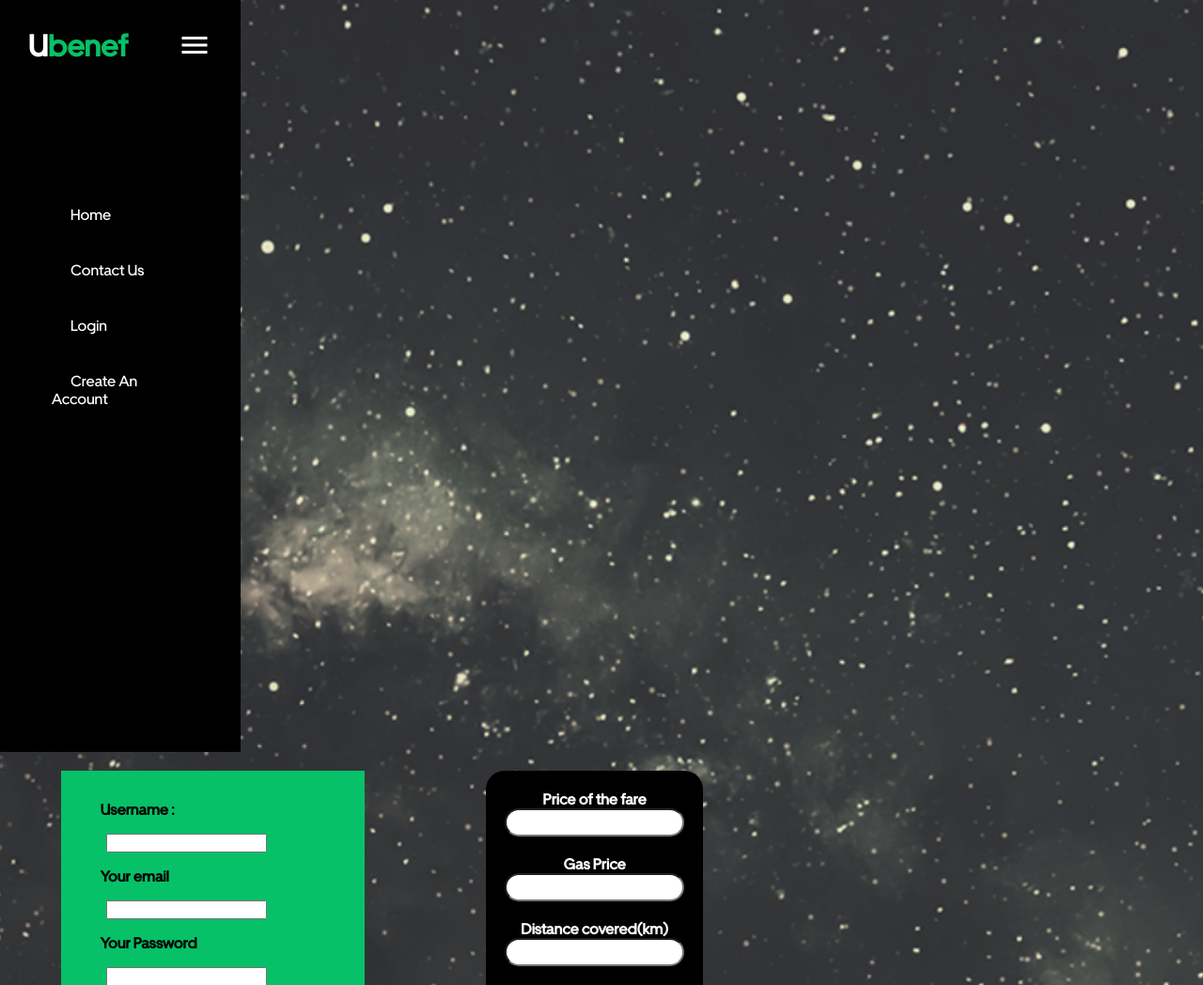
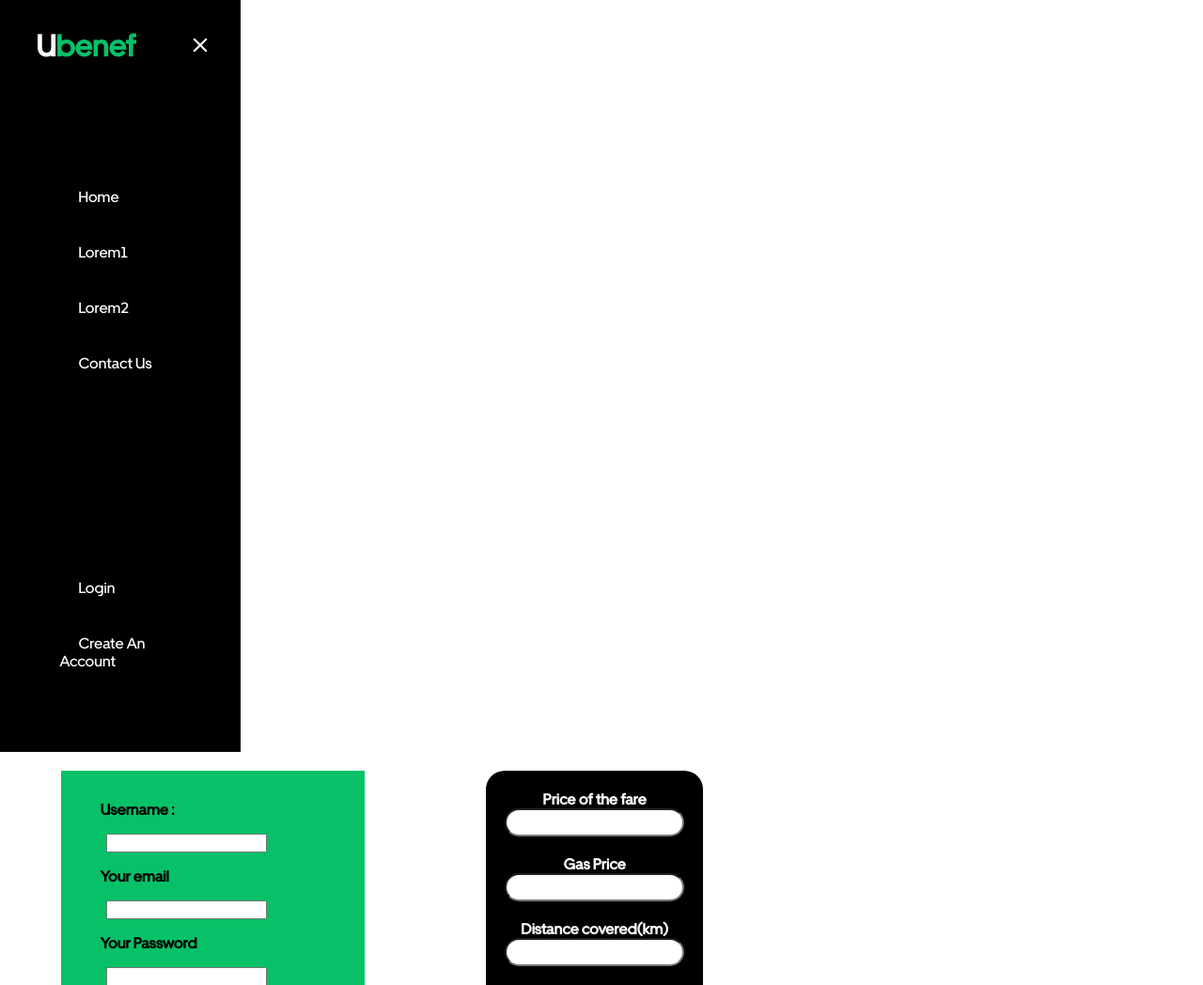
Before and after one commit to VincentELK/Ubenef, a PHP site: page / in a window 1280 px wide. Shown: the top 1048 px of the page at 94% size. Run offline with PHP 8.4, Linux system fonts and the light colour scheme.

Commit message:
amélioration de la nav

```diff
--- a/index.html
+++ b/index.html
@@ -1,6 +1,17 @@
 <!DOCTYPE html>
 <html lang="fr eng">
   <head>
+    <!-- ---------------------------------icons -->
+
+    <link
+      rel="stylesheet"
+      href="https://fonts.googleapis.com/css2?family=Material+Symbols+Outlined:opsz,wght,FILL,GRAD@24,400,0,0"
+    />
+    <link
+      rel="stylesheet"
+      href="https://fonts.googleapis.com/css2?family=Material+Symbols+Outlined:opsz,wght,FILL,GRAD@24,400,0,0"
+    />
+    <!-- --------------------------------- -->
     <link rel="stylesheet" href="style.css" />
     <link rel="manifest" href="manifest.json" />
     <meta charset="UTF-8" />
@@ -11,10 +22,14 @@
     <header>
       <div class="nav-container">
         <div class="nav-logo-container">
+          <div class="nav-logo-icon-container">
             <h1 class="nav-title"><span class="white-title">U</span>benef</h1>
+          </div>
+
           <div class="nav-btn">
+            <div class="nav-btn-open">
               <svg
-              id="nav-btn"
+                id="nav-btn-open"
                 xmlns="http://www.w3.org/2000/svg"
                 height="36"
                 viewBox="0 -960 960 960"
@@ -25,38 +40,130 @@
                 />
               </svg>
             </div>
+            <div class="nav-btn-close">
+              <svg
+                id="nav-btn-close"
+                xmlns="http://www.w3.org/2000/svg"
+                height="36"
+                viewBox="0 -960 960 960"
+                width="36"
+              >
+                <path
+                  d="m256-200-56-56 224-224-224-224 56-56 224 224 224-224 56 56-224 224 224 224-56 56-224-224-224 224Z"
+                />
+              </svg>
+            </div>
+          </div>
         </div>
 
         <nav class="menu-nav">
           <ul>
-            <<<<<<< HEAD
             <div class="li-container">
               <li>
                 <div class="home_btn">
-                  <a href="./index.html">Home</a>
+                  <a href="./index.html"> Home </a>
+                  <svg
+                    xmlns="http://www.w3.org/2000/svg"
+                    height="24"
+                    viewBox="0 -960 960 960"
+                    width="24"
+                  >
+                    <path
+                      d="M240-200h120v-240h240v240h120v-360L480-740 240-560v360Zm-80 80v-480l320-240 320 240v480H520v-240h-80v240H160Zm320-350Z"
+                    />
+                  </svg>
+                </div>
+              </li>
+            </div>
+            <div class="li-container">
+              <li>
+                <div class="lorem1_btn">
+                  <a href="#">Lorem1 </a>
+
+                  <svg
+                    xmlns="http://www.w3.org/2000/svg"
+                    height="24"
+                    viewBox="0 -960 960 960"
+                    width="24"
+                  >
+                    <path
+                      d="M424-320q0-81 14.5-116.5T500-514q41-36 62.5-62.5T584-637q0-41-27.5-68T480-732q-51 0-77.5 31T365-638l-103-44q21-64 77-111t141-47q105 0 161.5 58.5T698-641q0 50-21.5 85.5T609-475q-49 47-59.5 71.5T539-320H424Zm56 240q-33 0-56.5-23.5T400-160q0-33 23.5-56.5T480-240q33 0 56.5 23.5T560-160q0 33-23.5 56.5T480-80Z"
+                    />
+                  </svg>
+                </div>
+              </li>
+            </div>
+            <div class="li-container">
+              <li>
+                <div class="lorem2_btn">
+                  <a href="#">Lorem2 </a>
+
+                  <svg
+                    xmlns="http://www.w3.org/2000/svg"
+                    height="24"
+                    viewBox="0 -960 960 960"
+                    width="24"
+                  >
+                    <path
+                      d="M424-320q0-81 14.5-116.5T500-514q41-36 62.5-62.5T584-637q0-41-27.5-68T480-732q-51 0-77.5 31T365-638l-103-44q21-64 77-111t141-47q105 0 161.5 58.5T698-641q0 50-21.5 85.5T609-475q-49 47-59.5 71.5T539-320H424Zm56 240q-33 0-56.5-23.5T400-160q0-33 23.5-56.5T480-240q33 0 56.5 23.5T560-160q0 33-23.5 56.5T480-80Z"
+                    />
+                  </svg>
                 </div>
               </li>
             </div>
             <div class="li-container">
               <li>
                 <div class="contact_btn">
-                  <a href="#">Contact Us</a>
+                  <a href="#">Contact Us </a>
+                  <svg
+                    xmlns="http://www.w3.org/2000/svg"
+                    height="24"
+                    viewBox="0 -960 960 960"
+                    width="24"
+                  >
+                    <path
+                      d="M160-160q-33 0-56.5-23.5T80-240v-480q0-33 23.5-56.5T160-800h640q33 0 56.5 23.5T880-720v480q0 33-23.5 56.5T800-160H160Zm320-280L160-640v400h640v-400L480-440Zm0-80 320-200H160l320 200ZM160-640v-80 480-400Z"
+                    />
+                  </svg>
                 </div>
               </li>
             </div>
+            <!-- -------------- -->
+            <div class="log-nav">
               <div class="li-container">
                 <li>
                   <div class="login_btn">
-                  <a href="#">Login</a>
+                    <a href="#">Login </a>
+                    <svg
+                      xmlns="http://www.w3.org/2000/svg"
+                      height="24"
+                      viewBox="0 -960 960 960"
+                      width="24"
+                    >
+                      <path
+                        d="M480-120v-80h280v-560H480v-80h280q33 0 56.5 23.5T840-760v560q0 33-23.5 56.5T760-120H480Zm-80-160-55-58 102-102H120v-80h327L345-622l55-58 200 200-200 200Z"
+                      />
+                    </svg>
                   </div>
                 </li>
               </div>
-            <div class="li-container">
+              <div class="li-container create-account">
                 <li>
                   <div class="create_account_btn">
-                  <a href="#">Create An Account</a>
+                    <a href="#">Create An Account </a>
+                    <svg
+                      xmlns="http://www.w3.org/2000/svg"
+                      height="24"
+                      viewBox="0 -960 960 960"
+                      width="24"
+                    >
+                      <path
+                        d="M720-400v-120H600v-80h120v-120h80v120h120v80H800v120h-80Zm-360-80q-66 0-113-47t-47-113q0-66 47-113t113-47q66 0 113 47t47 113q0 66-47 113t-113 47ZM40-160v-112q0-34 17.5-62.5T104-378q62-31 126-46.5T360-440q66 0 130 15.5T616-378q29 15 46.5 43.5T680-272v112H40Zm80-80h480v-32q0-11-5.5-20T580-306q-54-27-109-40.5T360-360q-56 0-111 13.5T140-306q-9 5-14.5 14t-5.5 20v32Zm240-320q33 0 56.5-23.5T440-640q0-33-23.5-56.5T360-720q-33 0-56.5 23.5T280-640q0 33 23.5 56.5T360-560Zm0-80Zm0 400Z"
+                      />
+                    </svg>
                   </div>
                 </li>
+              </div>
             </div>
           </ul>
         </nav>
--- a/script.js
+++ b/script.js
@@ -25,10 +25,73 @@
 
 //--------------------------- nav
 
-const nav_btn = document.getElementById("nav-btn");
+const nav_btn_open = document.getElementById("nav-btn-open");
+const nav_btn_close = document.getElementById("nav-btn-close");
+const logo_icon = document.querySelector(".nav-logo-icon-container");
+const nav_li_home_a = document.querySelector(".home_btn > a");
+const nav_li_home_span = document.querySelector(".home_btn > svg");
+const nav_li_contact_a = document.querySelector(".contact_btn > a");
+const nav_li_contact_span = document.querySelector(".contact_btn > svg");
+const nav_li_lorem1_a = document.querySelector(".lorem1_btn > a");
+const nav_li_lorem1_span = document.querySelector(".lorem1_btn > svg");
+const nav_li_lorem2_a = document.querySelector(".lorem2_btn > a");
+const nav_li_lorem2_span = document.querySelector(".lorem2_btn > svg");
+const nav_li_login_a = document.querySelector(".login_btn > a");
+const nav_li_login_span = document.querySelector(".login_btn > svg");
+const nav_li_create_account_a = document.querySelector(
+  ".create_account_btn > a"
+);
+const nav_li_create_account_span = document.querySelector(
+  ".create_account_btn > svg"
+);
+const nav_btn_div = document.querySelector(".nav-btn");
+const nav_li_home_div = document.querySelector(".li-container");
+nav_btn_open.classList.add("nav-btn-none");
 
-nav_btn.addEventListener("click", () => {
-  console.log("test");
+const nav_closed = () => {
+  nav_btn_open.classList.remove("nav-btn-none");
+  nav_btn_open.classList.add("btn-nav-block");
+  nav_btn_close.classList.add("nav-btn-none");
+  logo_icon.style.display = "none";
+  nav_li_home_a.style.display = "none";
+  nav_li_home_span.style.display = "block";
+  nav_li_contact_a.style.display = "none";
+  nav_li_contact_span.style.display = "block";
+  nav_li_lorem1_a.style.display = "none";
+  nav_li_lorem1_span.style.display = "block";
+  nav_li_lorem2_a.style.display = "none";
+  nav_li_lorem2_span.style.display = "block";
+  nav_li_login_a.style.display = "none";
+  nav_li_login_span.style.display = "block";
+  nav_li_create_account_a.style.display = "none";
+  nav_li_create_account_span.style.display = "block";
+  nav_btn_div.style.padding = "0 0 0 15px";
+};
+const nav_opened = () => {
+  nav_btn_close.classList.remove("nav-btn-none");
+  nav_btn_close.classList.add("btn-nav-block");
+  nav_btn_open.classList.add("nav-btn-none");
+  logo_icon.style.display = "";
+  nav_li_home_a.style.display = "";
+  nav_li_home_span.style.display = "none";
+  nav_li_contact_a.style.display = "";
+  nav_li_contact_span.style.display = "none";
+  nav_li_lorem1_a.style.display = "";
+  nav_li_lorem1_span.style.display = "none";
+  nav_li_lorem2_a.style.display = "";
+  nav_li_lorem2_span.style.display = "none";
+  nav_li_login_a.style.display = "";
+  nav_li_login_span.style.display = "none";
+  nav_li_create_account_a.style.display = "";
+  nav_li_create_account_span.style.display = "none";
+  nav_btn_div.style.padding = "0 0 0 25%";
+};
+
+nav_btn_close.addEventListener("click", () => {
+  nav_closed();
+});
+nav_btn_open.addEventListener("click", () => {
+  nav_opened();
 });
 
 // -------------Create account---------
--- a/style.css
+++ b/style.css
@@ -18,7 +18,7 @@
   height: 100vh;
   background-color: black;
   padding: 15px;
-  padding-left: 30px;
+  padding-left: 3%;
   padding-top: 30px;
 }
 .nav-logo-container {
@@ -30,12 +30,41 @@
   max-width: 40px;
 }
 .nav-btn svg {
+  padding: 5px;
+  border-radius: 10px;
+  transition: 300ms;
   fill: white;
+}
+.nav-btn svg:hover {
+  transition: 300ms;
+  background-color: white;
+  fill: black;
+}
+.nav-btn svg:active {
+  transform: scale(0.9);
+}
+
+.nav-btn-none {
+  display: none;
+}
+.nav-btn-block {
+  display: block;
+}
+.nav-btn-open {
+  min-width: 36px;
+  max-height: 36px;
 }
 
 .nav-title {
   cursor: pointer;
   max-width: 110px;
+}
+.nav-title {
+  color: #06c167;
+}
+
+.nav-title span.white-title {
+  color: white;
 }
 
 .li-container {
@@ -44,6 +73,7 @@
   border-radius: 15px;
   padding: 10px 10px;
   margin: 20px 0;
+  max-height: 39.02px;
 }
 
 .li-container:hover {
@@ -55,14 +85,6 @@
 .li-container:active {
   transition: 100ms;
   transform: scale(0.95);
-}
-
-.nav-title {
-  color: #06c167;
-}
-
-.nav-title span.white-title {
-  color: white;
 }
 
 .menu-nav ul {
@@ -89,13 +111,37 @@
   font-size: 16px;
   padding: 20px;
 }
+.menu-nav li svg {
+  fill: white;
+}
+.menu-nav li svg:hover {
+  background-color: white;
+}
+
+.log-nav {
+  padding-top: 160px;
+}
+.create-account:hover {
+  background-color: rgb(6, 193, 103);
+}
+.li-container a {
+  padding: auto;
+}
+.li-container svg {
+  display: none;
+  transition: 300ms;
+}
+.li-container:hover svg {
+  transition: 300ms;
+  fill: black;
+}
 
 /*-------------------index---------------*/
 body {
   display: flex;
   flex-direction: column;
-  background-color: #29091a;
-  background-image: url("assets/background-form.png");
+  background-color: white;
+
   background-size: cover;
   width: 100vw;
   height: 100vh;
```
Lines whose indentation alone changed are shown as unchanged.
